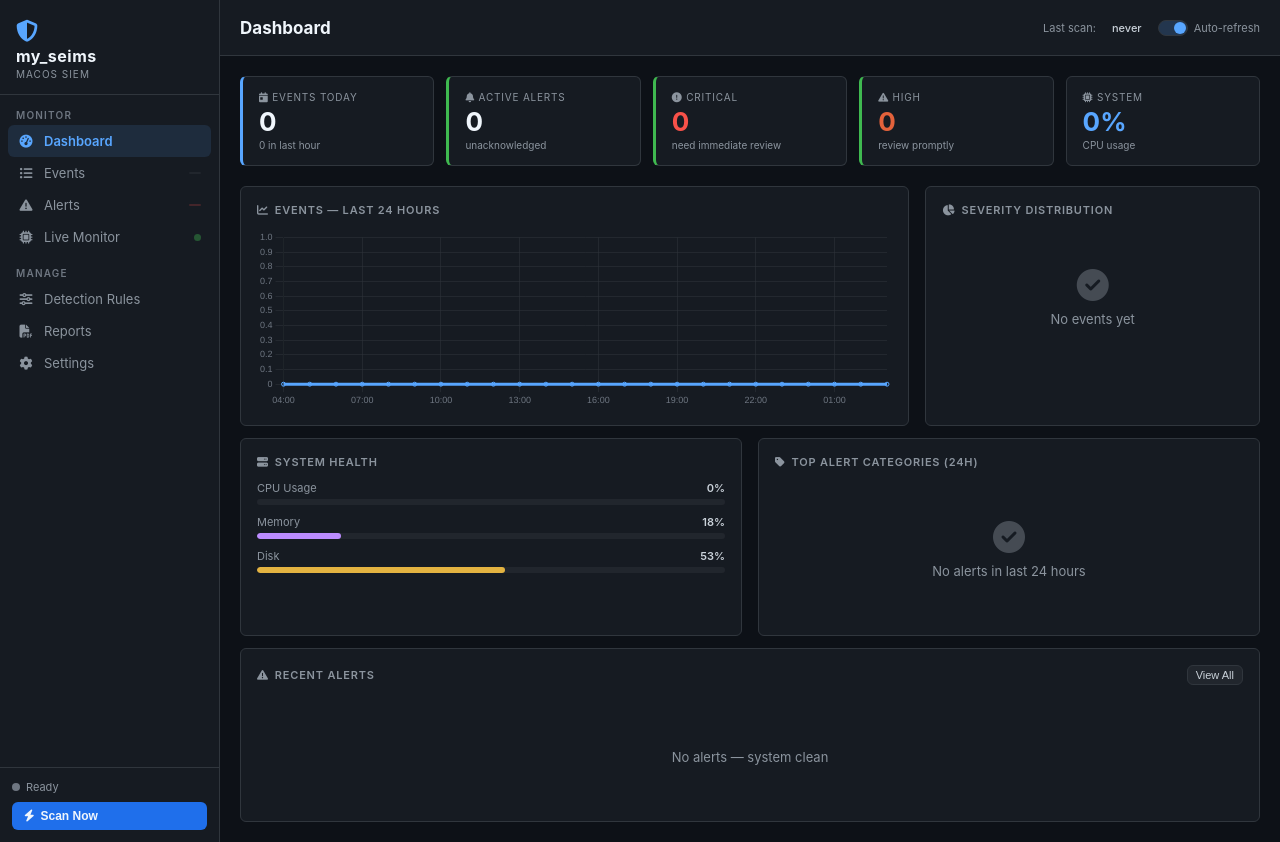
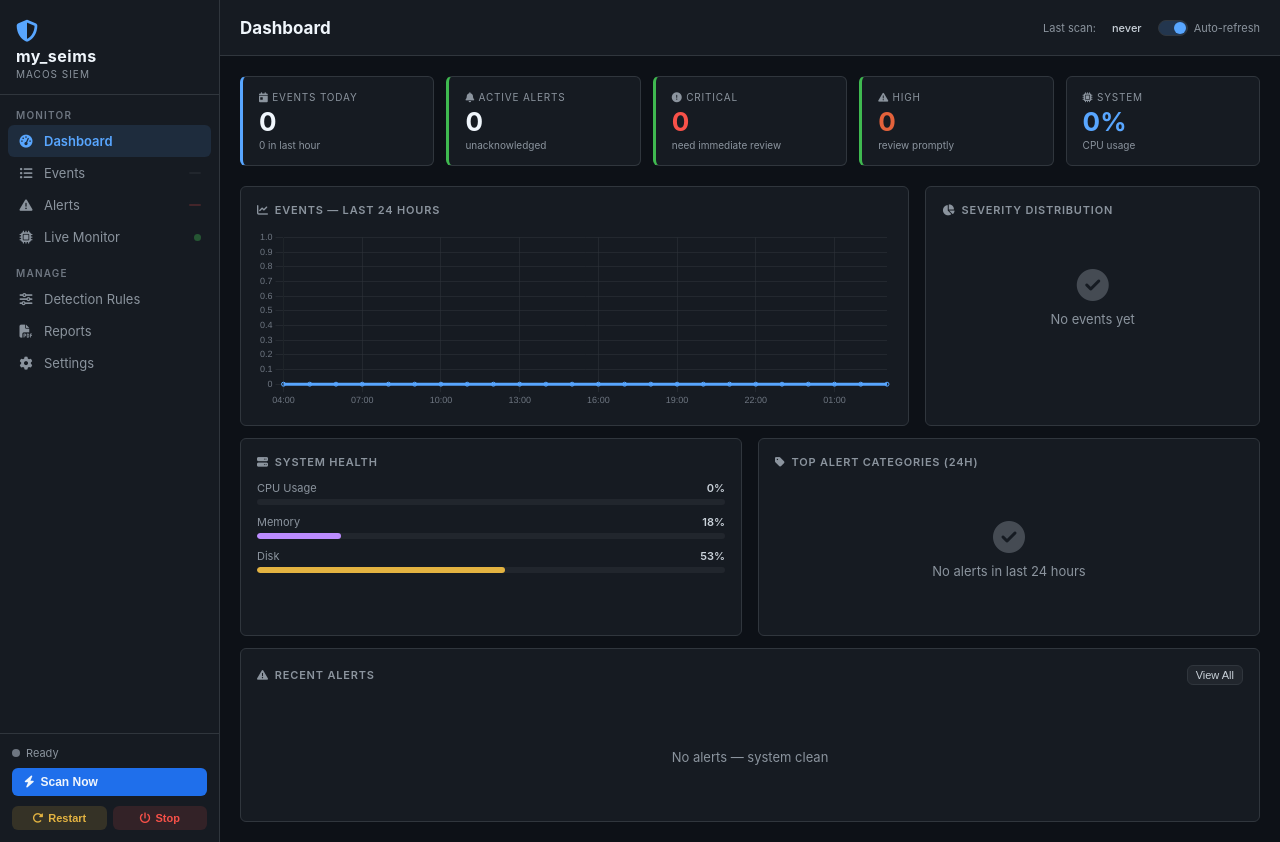
Before and after one commit to joefabre/my_seims, a Flask app: page / in a window 1280 px wide. Run offline with Flask 3, Linux system fonts and the light colour scheme; data comes from the database, SQL or seed files in the repository; data that the repository does not hold is empty.

Commit message:
feat: add Stop/Restart buttons + test scripts reference doc
app.py
- Add import os, signal, sys
- POST /api/shutdown — gracefully stops server via SIGTERM
- POST /api/restart  — spawns new process then stops current
- GET  /api/status   — liveness probe for restart polling

templates/index.html
- Stop and Restart buttons in sidebar footer
- Restart overlay div (spinner + progress bar)

static/css/style.css
- .server-btns, .btn-server, .btn-restart, .btn-stop styles
- #restart-overlay fullscreen countdown styles

static/js/app.js
- stopServer(): confirmation modal → POST /api/shutdown
- restartServer(): shows overlay, polls /api/status every 500ms,
  reloads dashboard when server is back (20s timeout)
- Wire both buttons in init()

Desktop: my_seims_scripts.txt
- Plain text reference with all 5 scripts + usage
- Start/stop/restart terminal commands
- Useful one-liners, file locations

Co-Authored-By: Oz <oz-agent@warp.dev>

```diff
--- a/app.py
+++ b/app.py
@@ -3,7 +3,7 @@
 my_seims — macOS Security Information and Event Management System
 """
 
-import json, re, sqlite3, subprocess, threading
+import json, os, re, signal, sqlite3, subprocess, sys, threading
 from datetime import datetime, timedelta
 from pathlib import Path
 
@@ -1193,7 +1193,35 @@
         "connections":    conns[:20],
     })
 
-# ── Scheduler ──────────────────────────────────────────────────────────────────
+@app.route('/api/shutdown', methods=['POST'])
+def api_shutdown():
+    """Gracefully stop the server."""
+    def _stop():
+        import time; time.sleep(0.5)
+        os.kill(os.getpid(), signal.SIGTERM)
+    threading.Thread(target=_stop, daemon=True).start()
+    return jsonify({'status': 'stopping'})
+
+@app.route('/api/restart', methods=['POST'])
+def api_restart():
+    """Restart the server by spawning a new process then stopping this one."""
+    def _restart():
+        import time; time.sleep(0.8)
+        subprocess.Popen(
+            [sys.executable, str(Path(__file__).resolve())],
+            cwd=str(BASE_DIR),
+            start_new_session=True
+        )
+        os.kill(os.getpid(), signal.SIGTERM)
+    threading.Thread(target=_restart, daemon=True).start()
+    return jsonify({'status': 'restarting'})
+
+@app.route('/api/status')
+def api_status():
+    """Simple liveness check used by the restart polling loop."""
+    return jsonify({'status': 'ok'})
+
+# ── Scheduler ────────────────────────────────────────────────
 scheduler = BackgroundScheduler(daemon=True)
 
 if __name__ == "__main__":
--- a/static/css/style.css
+++ b/static/css/style.css
@@ -109,6 +109,32 @@
   transition: background 0.15s;
 }
 .btn-scan:hover { background: var(--blue); }
+
+.server-btns { display: flex; gap: 6px; margin-top: 2px; }
+.btn-server {
+  flex: 1; border: none; padding: 6px 8px; border-radius: var(--radius);
+  font-size: 11px; font-weight: 600; cursor: pointer;
+  display: flex; align-items: center; justify-content: center; gap: 5px;
+  transition: background 0.15s, opacity 0.15s;
+}
+.btn-restart { background: rgba(227,179,65,0.15); color: var(--yellow); }
+.btn-restart:hover { background: rgba(227,179,65,0.28); }
+.btn-stop    { background: rgba(248,81,73,0.13);  color: var(--red); }
+.btn-stop:hover    { background: rgba(248,81,73,0.25); }
+.btn-server:disabled { opacity: 0.4; cursor: not-allowed; }
+
+/* Restart countdown overlay */
+#restart-overlay {
+  position: fixed; inset: 0; background: rgba(0,0,0,0.82);
+  z-index: 3000; display: flex; flex-direction: column;
+  align-items: center; justify-content: center; gap: 16px;
+}
+#restart-overlay.hidden { display: none; }
+#restart-overlay .ro-icon { font-size: 40px; color: var(--yellow); animation: spin 1s linear infinite; }
+#restart-overlay .ro-title { font-size: 18px; font-weight: 700; color: var(--white); }
+#restart-overlay .ro-sub   { font-size: 13px; color: var(--text2); }
+#restart-overlay .ro-bar-wrap { width: 260px; height: 4px; background: var(--border); border-radius: 2px; overflow: hidden; }
+#restart-overlay .ro-bar { height: 100%; background: var(--yellow); border-radius: 2px; transition: width 0.5s linear; }
 
 /* ── Main wrapper ────────────────────────────────────────────────────────── */
 #main-wrapper {
--- a/static/js/app.js
+++ b/static/js/app.js
@@ -838,6 +838,76 @@
   }
 }
 
+// ── Stop / Restart ────────────────────────────────────────────────────────────
+async function stopServer() {
+  openModal('Stop Server',
+    `<p style="font-size:13px;line-height:1.7">This will <strong>stop the my_seims server</strong>. The dashboard will become unreachable until you restart it from the terminal.</p>
+     <p class="text-muted text-sm mt-12">To start again:<br>
+     <code style="font-size:11px;background:var(--bg3);padding:4px 8px;border-radius:4px;display:inline-block;margin-top:6px">
+     bash ~/Desktop/my_seims/run.sh</code></p>`,
+    `<button class="btn btn-danger" id="btn-confirm-stop"><i class="fa-solid fa-power-off"></i> Stop Server</button>
+     <button class="btn btn-secondary" onclick="closeModal()">Cancel</button>`
+  );
+  document.getElementById('btn-confirm-stop').onclick = async () => {
+    closeModal();
+    try {
+      await api.post('/api/shutdown');
+    } catch {}
+    // Show stopped state
+    document.getElementById('status-dot').className = 'status-dot error';
+    document.getElementById('status-text').textContent = 'Stopped';
+    document.getElementById('btn-stop').disabled    = true;
+    document.getElementById('btn-restart').disabled = true;
+    document.getElementById('btn-scan-now').disabled = true;
+    toast('Server stopped. Refresh this tab once you restart.', 'info');
+  };
+}
+
+async function restartServer() {
+  const overlay  = document.getElementById('restart-overlay');
+  const roTitle  = document.getElementById('ro-title');
+  const roSub    = document.getElementById('ro-sub');
+  const roBar    = document.getElementById('ro-bar');
+
+  // Show overlay
+  overlay.classList.remove('hidden');
+  roTitle.textContent = 'Restarting server…';
+  roSub.textContent   = 'Sending restart signal';
+  roBar.style.width   = '0%';
+
+  try { await api.post('/api/restart'); } catch {}
+
+  // Poll until server is back (max 20s)
+  const MAX = 20, STEP = 500;
+  let elapsed = 0;
+  roSub.textContent = 'Waiting for server to come back online…';
+
+  const poll = setInterval(async () => {
+    elapsed += STEP;
+    roBar.style.width = Math.min((elapsed / (MAX * 1000)) * 100, 95) + '%';
+    roSub.textContent = `${Math.ceil((MAX * 1000 - elapsed) / 1000)}s remaining…`;
+
+    try {
+      const r = await fetch('/api/status', { cache: 'no-store' });
+      if (r.ok) {
+        clearInterval(poll);
+        roBar.style.width   = '100%';
+        roTitle.textContent = 'Server restarted!';
+        roSub.textContent   = 'Reloading dashboard…';
+        setTimeout(() => { overlay.classList.add('hidden'); navigate('dashboard'); }, 800);
+      }
+    } catch {}
+
+    if (elapsed >= MAX * 1000) {
+      clearInterval(poll);
+      roTitle.textContent = 'Server not responding';
+      roSub.textContent   = 'Try: bash ~/Desktop/my_seims/run.sh';
+      roBar.style.background = 'var(--red)';
+      setTimeout(() => overlay.classList.add('hidden'), 4000);
+    }
+  }, STEP);
+}
+
 // ── Init ──────────────────────────────────────────────────────────────────────
 function init() {
   // Nav
@@ -847,6 +917,10 @@
 
   // Scan now
   document.getElementById('btn-scan-now').addEventListener('click', triggerScan);
+
+  // Stop / Restart
+  document.getElementById('btn-stop').addEventListener('click', stopServer);
+  document.getElementById('btn-restart').addEventListener('click', restartServer);
 
   // Modal close
   document.getElementById('modal-close').addEventListener('click', closeModal);
--- a/templates/index.html
+++ b/templates/index.html
@@ -50,6 +50,14 @@
     <button class="btn-scan" id="btn-scan-now">
       <i class="fa-solid fa-bolt"></i> Scan Now
     </button>
+    <div class="server-btns">
+      <button class="btn-server btn-restart" id="btn-restart" title="Restart server">
+        <i class="fa-solid fa-rotate-right"></i> Restart
+      </button>
+      <button class="btn-server btn-stop" id="btn-stop" title="Stop server">
+        <i class="fa-solid fa-power-off"></i> Stop
+      </button>
+    </div>
   </div>
 </nav>
 
@@ -94,6 +102,14 @@
   </div>
 </div>
 
+<!-- ── Restart overlay ──────────────────────────────────────────────────── -->
+<div id="restart-overlay" class="hidden">
+  <i class="fa-solid fa-rotate-right ro-icon"></i>
+  <div class="ro-title" id="ro-title">Restarting…</div>
+  <div class="ro-sub"  id="ro-sub">Please wait</div>
+  <div class="ro-bar-wrap"><div class="ro-bar" id="ro-bar" style="width:0%"></div></div>
+</div>
+
 <!-- ── Toasts ─────────────────────────────────────────────────────────────── -->
 <div id="toast-container"></div>
 
```
